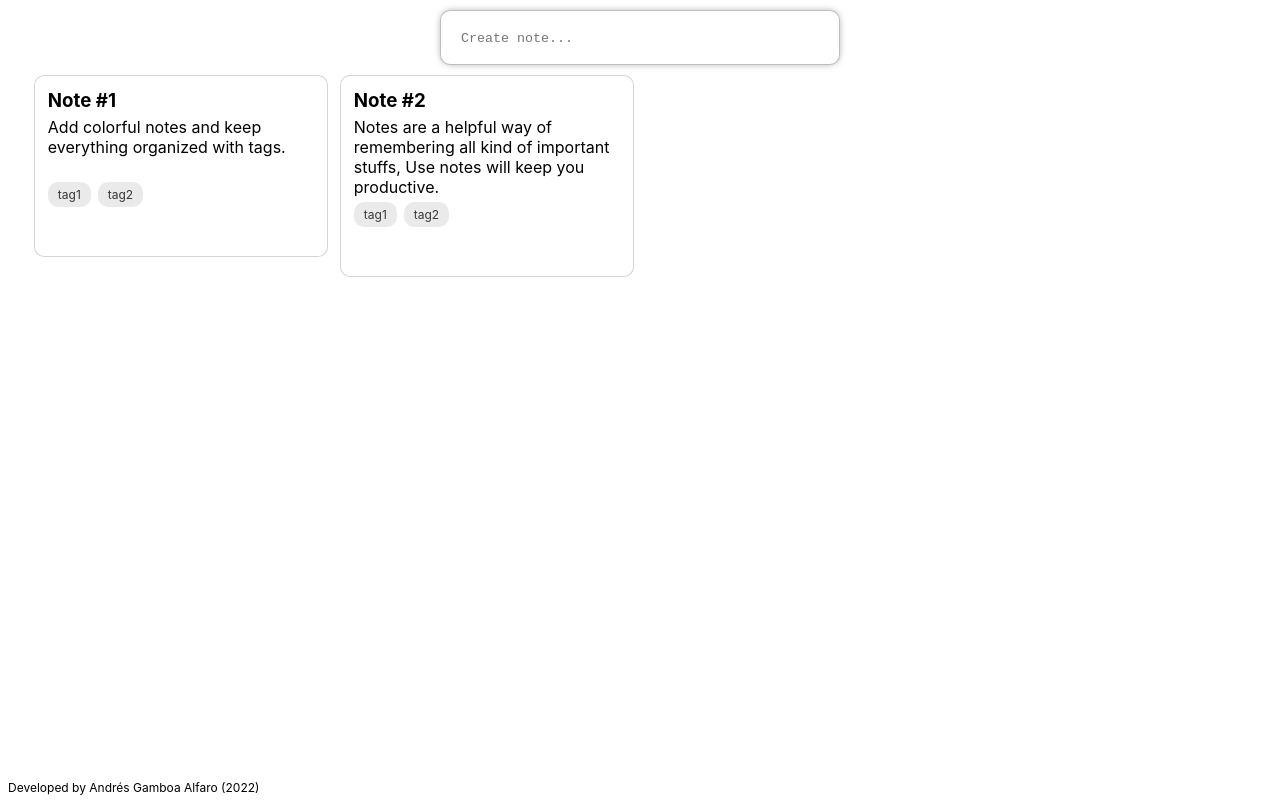
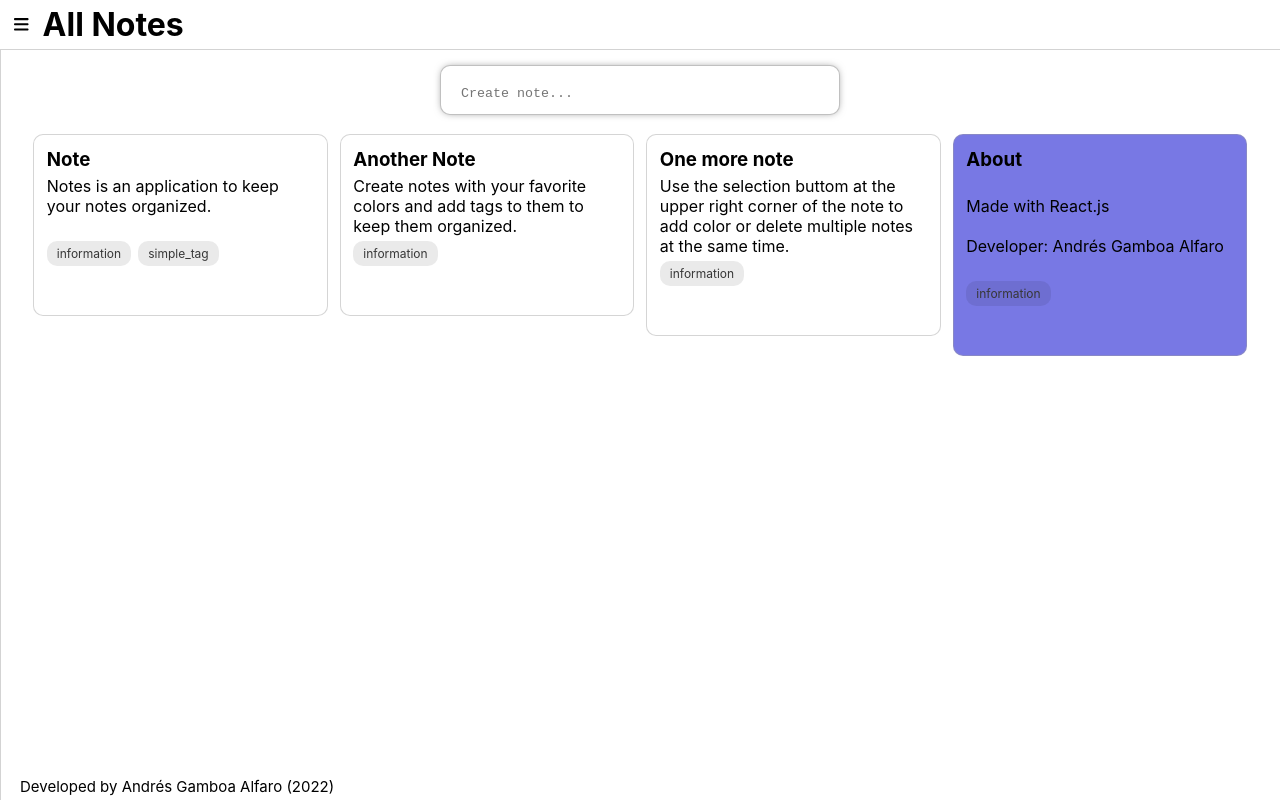
Before and after one commit to AndresGamboaA/Notes, a React (Create React App) app: page / in a window 1280 px wide. Built offline with nearby package versions, Linux system fonts and the light colour scheme.

Commit message:
Filter notes by tags

```diff
--- a/src/App.css
+++ b/src/App.css
@@ -1,46 +1,40 @@
 .App {
+  width: 100vw;
   height: 100vh;
   overflow-y: scroll;
   box-sizing:border-box;
+  padding: 0;
+  margin: 0;
+  position: relative;
 }
 
 .app-container {
+  margin-top: 50px;
   display: flex;
   flex-direction: column;
   align-items: center;
 }
 
-.watermark {
-  font-size: 12px;
-  position: fixed;
-  bottom: -45px;
-  left: 8px;
-  z-index: 1;
-  background-color: white;
+.margin {
+  min-width: 0px;
+  transition: all 0.4s;
 }
 
-.App-logo {
-  height: 40vmin;
-  pointer-events: none;
+.margin .active {
+  min-width: 200px;
+  transition: all 0.4s;
 }
 
-@media (prefers-reduced-motion: no-preference) {
-  .App-logo {
-    animation: App-logo-spin infinite 20s linear;
-  }
+.hbox {
+  display: flex;
 }
 
-.App-header {
-  background-color: #282c34;
-  min-height: 100vh;
-  display: flex;
-  flex-direction: column;
-  align-items: center;
-  justify-content: center;
-  font-size: calc(10px + 2vmin);
-  color: white;
+.watermark {
+  padding: 8px;
+  font-size: 15px;
+  position: fixed;
+  bottom: -34px;
+  left: 12px;
+  z-index: 2;
+  background-color: rgba(255, 255, 255, 0.385);
 }
-
-.App-link {
-  color: #61dafb;
-}
--- a/src/App.js
+++ b/src/App.js
@@ -4,6 +4,8 @@ import NotesList from './components/NotesList';
 import CreateNoteInput from './components/CreateNoteInput';
 import SelectionInfo from './components/SelectionInfo';
 import { v4 as uuid } from 'uuid';
+import TopMenu from './components/TopMenu';
+import SideMenu from './components/SideMenu'
 
 class App extends React.Component {
   constructor() {
@@ -11,11 +13,18 @@ class App extends React.Component {
 
     this.state = {
       notes: [
-        {id:"0", title:"Note #1", selected:false, color:"#ffffff", tags:["tag1","tag2"], text:"Add colorful notes and keep everything organized with tags."},
-        {id:"1", title:"Note #2", selected:false, color:"#ffffff", tags:["tag1","tag2"], text:"Notes are a helpful way of remembering all kind of important stuffs, Use notes will keep you productive."},
+        {id:"0", title:"Note", selected:false, color:"#ffffff", tags:["information","simple_tag"], text:"Notes is an application to keep your notes organized."},
+        {id:"1", title:"Another Note", selected:false, color:"#ffffff", tags:["information"], text:"Create notes with your favorite colors and add tags to them to keep them organized."},
+        {id:"2", title:"One more note", selected:false, color:"#ffffff", tags:["information"], text:"Use the selection buttom at the upper right corner of the note to add color or delete multiple notes at the same time."},
+        {id:"3", title:"About", selected:false, color:"#7878e4", tags:["information"], text:"\nMade with React.js\n\nDeveloper: Andrés Gamboa Alfaro\n\n"},
       ],
-      selectedCount:0
+      selectedCount:0,
+      sideMenuActive:false,
+      selectedTag:"All Notes",
+      tags: []
     };
+
+    this.state.tags = this.get_tags();
 
     this.handleNoteAdded = this.handleNoteAdded.bind(this);
     this.handleColorNoteChange = this.handleColorNoteChange.bind(this);
@@ -24,12 +33,39 @@ class App extends React.Component {
     this.handleNoteDeleted = this.handleNoteDeleted.bind(this);
     this.handleDeleteSeleted = this.handleDeleteSeleted.bind(this);
     this.handleColorSelected = this.handleColorSelected.bind(this);
+    this.toggleMenu = this.toggleMenu.bind(this);
+    this.handleTagSelection = this.handleTagSelection.bind(this);
+  }
+
+  get_tags() {
+    let tags = ["All Notes"];
+    this.state.notes.forEach(note => {
+      note.tags.forEach(tag=>{
+        tags.push(tag);
+      })
+    });
+    return Array.from(new Set(tags))
   }
 
   handleNoteAdded(note) {
     if (note.text === "") return;
+
     note.id = uuid().slice(0,8);
-    this.setState({...this.state, notes: [...this.state.notes, note]});
+    if (note.tags[0] === "") {
+      note.tags = [];
+    }
+    const new_tags = []
+    note.tags.forEach(tag=>{
+      if (!this.state.tags.includes(tag)) {
+        new_tags.push(tag);
+      }
+    })
+
+    this.setState({
+      ...this.state,
+      notes: [...this.state.notes, note],
+      tags:[...this.state.tags, ...new_tags]
+    });
   }
 
   handleNoteDeleted(id) {
@@ -65,6 +101,7 @@ class App extends React.Component {
 
     this.setState({
       selectedCount: count,
+      sideMenuActive: false,
       todos: notes,
     });
   }
@@ -100,10 +137,33 @@ class App extends React.Component {
     });
   }
 
+  toggleMenu(){
+    this.setState({
+      ...this.setState,
+      sideMenuActive: !this.state.sideMenuActive
+    })
+  }
+
+  handleTagSelection(tag) {
+    console.log(tag + " selsected")
+    this.setState({
+      ...this.state,
+      selectedTag: tag
+    })
+  }
+
   render() {
     return (
       <div className="App">
         <p className="watermark">Developed by Andrés Gamboa Alfaro (2022)</p>
+        <TopMenu onOptionsClick={this.toggleMenu} tag={this.state.selectedTag}/>
+        <div className="hbox">
+          <SideMenu
+            active={this.state.sideMenuActive}
+            tags={this.get_tags()}
+            onTagSelected={this.handleTagSelection}
+          />
+          <div className={`margin ${this.state.sideMenuActive?"side-active":""}`}></div>
           <div className="app-container">
               {
                 this.state.selectedCount>0 &&
@@ -114,13 +174,20 @@ class App extends React.Component {
                   onColorSelected={this.handleColorSelected}
                 />
               }
-          <CreateNoteInput onSubmit={this.handleNoteAdded}/>
+              <CreateNoteInput onSubmit={this.handleNoteAdded} tag={this.state.selectedTag}/>
               <NotesList
-            notes={this.state.notes}
+                notes = {
+                  this.state.selectedTag === "All Notes"?
+                  this.state.notes:
+                  this.state.notes.filter(note=> {
+                    return note.tags.includes(this.state.selectedTag);
+                  })
+                }
                 onNoteColorSelected={this.handleColorNoteChange}
                 onNoteSelected={this.handleSelection}
                 onNoteDeleted={this.handleNoteDeleted}
               />
+            </div>
         </div>
         </div>
     );
--- a/src/components/CreateNoteInput.css
+++ b/src/components/CreateNoteInput.css
@@ -4,13 +4,14 @@
     max-width: 400px;
     border-radius: 10px;
     display: flex;
-    margin: 10px;
-    margin-top: 10px;
+    margin: 10px 90px;
+    margin-top: 15px;
     padding: 20px;
+    padding-bottom: 0px;
     border: 1px solid rgba(109, 109, 109, 0.426);
     -webkit-box-shadow: 0px 0px 8px -3px rgba(105,105,105,1);
--moz-box-shadow: 0px 0px 8px -3px rgba(105,105,105,1);
-box-shadow: 0px 0px 8px -3px rgba(105,105,105,1);
+    -moz-box-shadow: 0px 0px 8px -3px rgba(105,105,105,1);
+    box-shadow: 0px 0px 8px -3px rgba(105,105,105,1);
 }
 
 .create-note:focus {
@@ -18,12 +19,17 @@ box-shadow: 0px 0px 8px -3px rgba(105,105,105,1);
 }
 
 .active {
+    min-height: 210px;
+    height: 210pxs;
     flex-direction: column;
+    transition: all 0.4s;
 }
 
 .inactive {
-    height: 55px;
+    min-height: 50px;
     flex-direction: row;
+    transition: all 0.4s;
+
 }
 
 .create-note input, textarea {
@@ -36,15 +42,13 @@ box-shadow: 0px 0px 8px -3px rgba(105,105,105,1);
     background-color: transparent;
 }
 
-
-
 .action {
     color: #444444;
     border-radius:4px;
     margin-right:10px;
     padding: 4px 10px;
     font-size: 14px;
-    background-color: #e5e5e5;
+    background-color: #0000001e;
 }
 
 .active textarea {
@@ -87,6 +91,7 @@ button {
     display: flex;
     justify-content: space-between;
     align-items:center;
+    margin-bottom: 0;
 }
 
 .option-icons {
--- a/src/components/CreateNoteInput.jsx
+++ b/src/components/CreateNoteInput.jsx
@@ -1,4 +1,4 @@
-import React, {useState} from "react";
+import React, {useEffect, useState} from "react";
 import { FontAwesomeIcon } from '@fortawesome/react-fontawesome'
 import { faPalette, faEllipsisV } from '@fortawesome/free-solid-svg-icons'
 import './CreateNoteInput.css'
@@ -10,6 +10,11 @@ function CreateNoteInput(props) {
     const [note, setNote] = React.useState("");
     const [isColorsShown, showColors] = useState(false);
     const [color, setColor] = useState("#FFFFFF");
+    const [tags, setTags] = useState(props.tag);
+
+    useEffect(()=>{
+        setTags(props.tag==="All Notes"?"":props.tag);
+    }, [props.tag]);
 
     const handle_color_selected = (color)=>{
      showColors(false);
@@ -33,27 +38,38 @@ function CreateNoteInput(props) {
                 onChange={(e)=>{ setNote(e.target.value) }}
                 value={note}>
             </textarea>
+            {isActive && <input
+                onChange={(e)=>{setTags(e.target.value)}}
+                value={tags}
+                placeholder="Tags: Tag1 tag2"
+            />}
             {isActive && <div className="create-note-options-container">
                 <div >
                      <button className="action" onClick={()=>{
-                        props.onSubmit({id:"", color:color,tags:[],  title:title, text:note});
+                        props.onSubmit({id:"", color:color,tags:tags.split(" "),  title:title, text:note});
                         setActive(false);
                         setTitle("");
                         setNote("");
                         setColor("#FFFFFF");
+                        if (props.tag === "All Notes") {
+                            setTags("");
+                        }
                      }}>Add</button>
                      <button className="action" onClick={()=>{
                         setActive(false);
                         setTitle("");
                         setNote("");
                         setColor("#FFFFFF");
+                        if (props.tag === "All Notes") {
+                            setTags("");
+                        }
                      }}>Close</button>
                 </div>
                 <div>
                     <button><span onClick={()=>{showColors(true)}} className="option-icons"><FontAwesomeIcon icon={faPalette} size="lg" color="black"/></span></button>
-                    <button><span className="option-icons"><FontAwesomeIcon icon={faEllipsisV} size="lg" color="black"/></span></button>
                 </div>
                 {isColorsShown && <ColorSelector onColorSelected={handle_color_selected}/>}
+
             </div>}
         </div>
     )
--- a/src/components/Note.css
+++ b/src/components/Note.css
@@ -60,7 +60,7 @@ box-shadow: 0px 0px 8px -3px rgba(105,105,105,1);
     transition: all 0.5s;
 }
 
-button {
+.note>button {
     cursor: pointer;
     border: none;
     padding: 4px;
--- a/src/components/NotesList.css
+++ b/src/components/NotesList.css
@@ -1,10 +1,12 @@
 
 .notesList {
-    border: 1px solid transparent;
-    overflow: hidden;
+    overflow: visible;
+    overflow-x: scrolls;
+    height: 100%;
+    min-width: 200px;
     columns: 4 250px;
     column-gap: 0.25em;
     margin: 1.5em;
     padding: 5px;
-    margin-top: -10px;
+    margin-top: -0px;
 }
--- a/src/components/SelectionInfo.css
+++ b/src/components/SelectionInfo.css
@@ -2,7 +2,7 @@
     position: absolute;
     width: 100%;
     height: 70px;
-    background-color: rgb(222, 255, 222);
+    background-color: rgb(207, 215, 232);
     z-index: 1;
     display: flex;
     align-items: center;
--- a/src/components/SelectionInfo.jsx
+++ b/src/components/SelectionInfo.jsx
@@ -1,7 +1,7 @@
 import React from "react";
 import './SelectionInfo.css';
 import { FontAwesomeIcon } from '@fortawesome/react-fontawesome'
-import { faXmark, faPalette, faCheck, faTrash } from '@fortawesome/free-solid-svg-icons'
+import { faXmark, faPalette, faTrash } from '@fortawesome/free-solid-svg-icons'
 import ColorSelector from './ColorSelector';
 import { useState } from 'react';
 
@@ -20,7 +20,7 @@ function SelectionInfo(props) {
             <button onClick={()=>props.onSelectionCanceled()}>
                 <span className="option-icons"><FontAwesomeIcon icon={faXmark} size="2x" color="black"/></span>
             </button>
-            <h3>{`${props.selected} ${props.selected==1?"note":"notes"} selected`}</h3>
+            <h3>{`${props.selected} ${props.selected===1?"note":"notes"} selected`}</h3>
         </div>
         <div className="options">
             <button onClick={()=>{showColors(!isColorsShown)}}><span className="option-icons"><FontAwesomeIcon icon={faPalette} size="lg" color="black"/></span></button>
--- /dev/null
+++ b/src/components/SideMenu.css
@@ -0,0 +1,49 @@
+.side-menu {
+    position: fixed;
+    min-width: 0px;
+    width: 0px;
+    height: 100vh;
+    margin-top: 50px;
+    background-color: white;
+    z-index: 1;
+    border-right: 1px solid lightgray;
+    transition: all 0.4s;
+    display: flex;
+    flex-direction: column;
+    overflow-y: auto;
+}
+
+.side-active {
+    width: 200px;
+    min-width: 200px;
+    transition: all 0.4s;
+}
+
+.side-menu>a {
+    padding: 4px;
+    text-align: left;
+    font-size: 17px;
+    margin: 4px 0px;
+    margin-right: 17px;
+    border-radius: 0;
+    border-top-right-radius: 10px;
+    border-bottom-right-radius: 10px;
+    display: flex;
+    align-items: center;
+    justify-content: center;
+    cursor: pointer;
+}
+
+.side-menu span {
+    margin-left: 10px;
+    opacity: 0.6;
+}
+
+.side-menu div{
+    width: 100%;
+    margin-left: 10px;
+}
+
+.side-menu>a:hover {
+    background-color: lightgray;
+}
--- /dev/null
+++ b/src/components/SideMenu.jsx
@@ -0,0 +1,21 @@
+import React from "react";
+import './SideMenu.css';
+import { FontAwesomeIcon } from '@fortawesome/react-fontawesome'
+import { faTag } from '@fortawesome/free-solid-svg-icons'
+
+function SideMenu(props) {
+    return (
+        <div className={`side-menu ${props.active?"side-active":""}`}>
+            {props.tags.map(tag=>{
+                return (
+                    <a key={tag} onClick={()=>props.onTagSelected(tag)}>
+                        <span><FontAwesomeIcon icon={faTag} size="lg" color="black"/></span>
+                        <div>{tag}</div>
+                    </a>
+                )
+            })}
+        </div>
+    )
+}
+
+export default SideMenu;
--- /dev/null
+++ b/src/components/TopMenu.css
@@ -0,0 +1,18 @@
+.top-menu {
+    position:fixed;
+    width: 100vw;
+    height: 50px;
+    background-color: rgb(255, 255, 255);
+    z-index: 1;
+    border-bottom: 1px solid lightgray;
+    display: flex;
+    align-items: center;
+}
+
+.top-menu>h1 {
+    margin-left: 10px;
+}
+
+.top-menu>button{
+    margin-left: 10px;
+}
--- /dev/null
+++ b/src/components/TopMenu.jsx
@@ -0,0 +1,15 @@
+import React from "react";
+import { FontAwesomeIcon } from '@fortawesome/react-fontawesome'
+import { faBars } from '@fortawesome/free-solid-svg-icons'
+
+import "./TopMenu.css"
+function TopMenu({ tag, onOptionsClick }) {
+    return (
+        <div className="top-menu">
+            <button onClick={()=>onOptionsClick()}><span className="menu-button"><FontAwesomeIcon icon={faBars} size="lg" color="black"/></span></button>
+            <h1>{ tag }</h1>
+        </div>
+    )
+}
+
+export default TopMenu;
```
Lines whose indentation alone changed are shown as unchanged.
